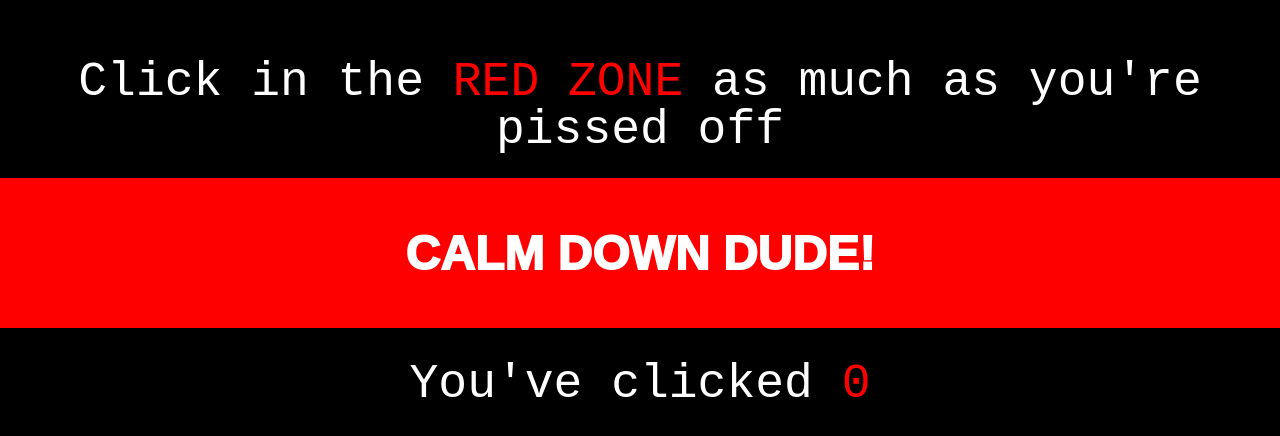
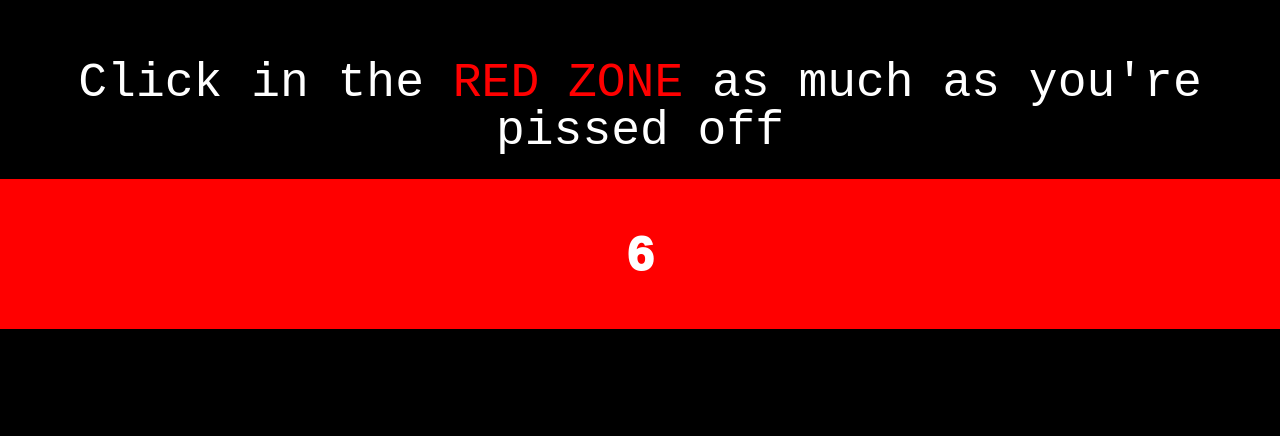
Before and after one commit to LasseurCoralie/LasseurCoralie, a plain HTML site: page index.html in a window 1280 px wide. Shown: the part 166-602 px from the top of the page. Drawn offline with nearby package versions, Linux system fonts and the light colour scheme.

Commit message:
appli fonctionnelle

```diff
--- a/css/style.css
+++ b/css/style.css
@@ -4,11 +4,14 @@ body {
 
 div#content{
   text-align: center;
-  margin-top: 50vh;
+  margin-top: 45vh;
   transform: translateY(-50%);
   font-size: 3rem;
 }
 
+div.main{
+  margin-bottom: 3rem;
+}
 p{
   color: white;
   font-family: 'Courier Prime', monospace;
@@ -32,12 +35,15 @@ button{
   height: 150px;
   padding: 2rem;
   position: relative;
-  color: white
+  color: white;
+  padding-bottom: 2rem;
 
 }
 
 div#modal{
-  position: sticky;
-  margin: 2rem auto;
+  position: absolute;
+  left: 50vw;
+  transform: translateX(-50%);
   height: 50px;
+  display: none;
 }
--- a/index.html
+++ b/index.html
@@ -10,13 +10,16 @@
 </head>
 <body>
     <div id="content">
-        <p>Click in the <span>red zone</span> as much as you're pissed off</p>
-        <button id="button-timer" type="button">
-        </button>
-        <div id="modal">
-            <p class="result">You've clicked <span id="result">${finalResult}</span></p>
+        <div class="main">
+            <p>Click in the <span>red zone</span> as much as you're pissed off</p>
+            <button id="button-timer" type="button">
+            </button>
         </div>
-	</div>
+        <div id="modal" >
+            <p class="result-txt"><span id="result">0</span> clicks</p>
+        </div>
+    </div>
+    <script src="https://code.jquery.com/jquery-3.4.1.js" integrity="sha256-WpOohJOqMqqyKL9FccASB9O0KwACQJpFTUBLTYOVvVU=" crossorigin="anonymous"></script>
     <script src="js/app.js"></script>
 </body>
 </html>
--- a/js/app.js
+++ b/js/app.js
@@ -3,32 +3,41 @@ const app = {
   init: function() {
     // recup id bouton
     const button = document.getElementById('button-timer');
-    //  recup id zone résultat + initialisation
-    const resultTxt = document.getElementById('result');
-    resultTxt.innerText = 0;
+    button.innerText = 10;
+
+    // Je cache la modale dès le début
+    // document.getElementById('modal').style.visibility = "hidden";
 
 
-    // Partie compteur
-    let counter = 2;
+    // ecoute du click et modification de sa valeur
+      let counter = 10;
 
       let timer = setInterval(function(){
         button.innerText = counter;
-      console.log(counter);
-      counter-- ;
+        // Compteur descend d'une seconde
+        counter--;
+
         if(counter === 0){
-
-        button.addEventListener('click', function(){
-          let result = resultTxt.innerText++;
-        });
-
           setTimeout(function(){
             // changement texte dans la zone du bouton
             button.innerText = 'calm down dude!'
             clearInterval(timer);
             button.setAttribute('disabled', true);
+            document.getElementById('modal').style.display = 'block';
           }, 1000);
         }
       }, 1000);
+
+      button.addEventListener('click', function(){
+      document.querySelector('#result').innerText++;
+      });
+
+
+
+    // Partie compteur
+
+
+
   },
 };
 
```
Lines whose indentation alone changed are shown as unchanged.
